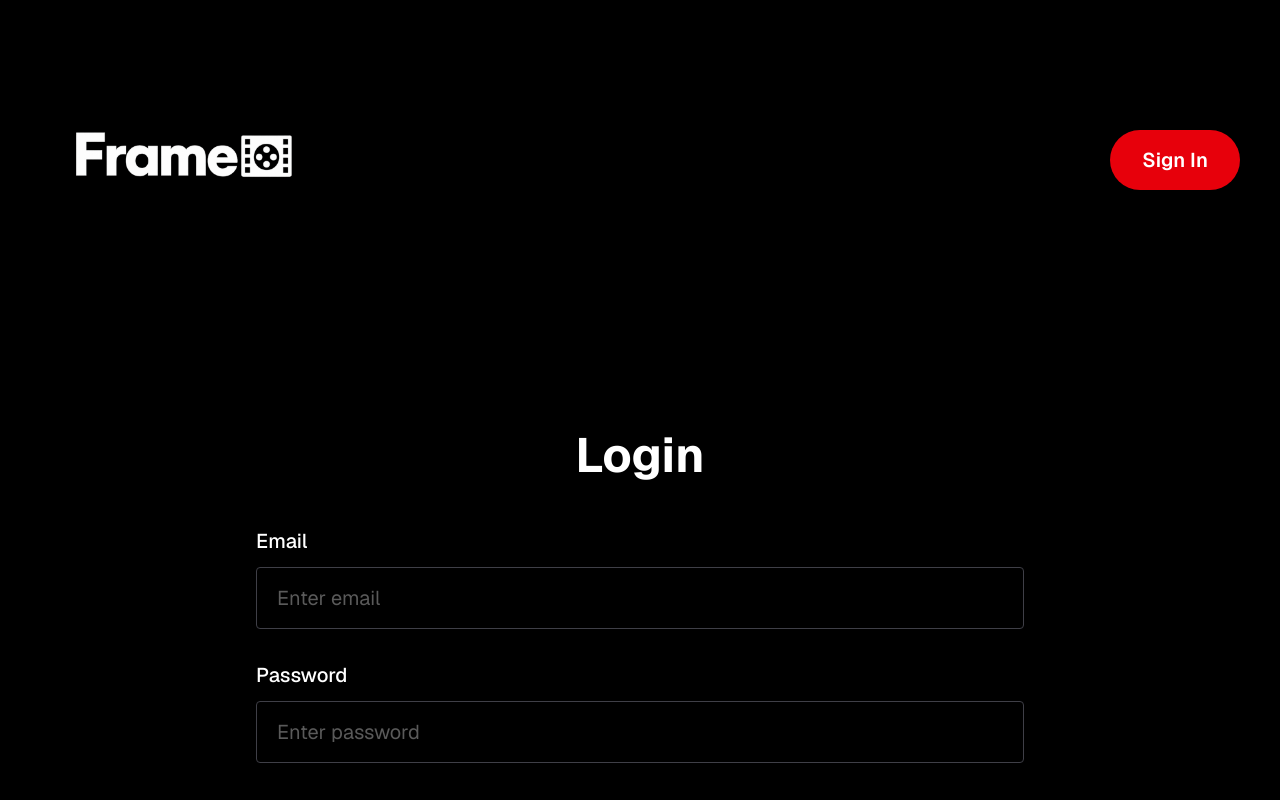
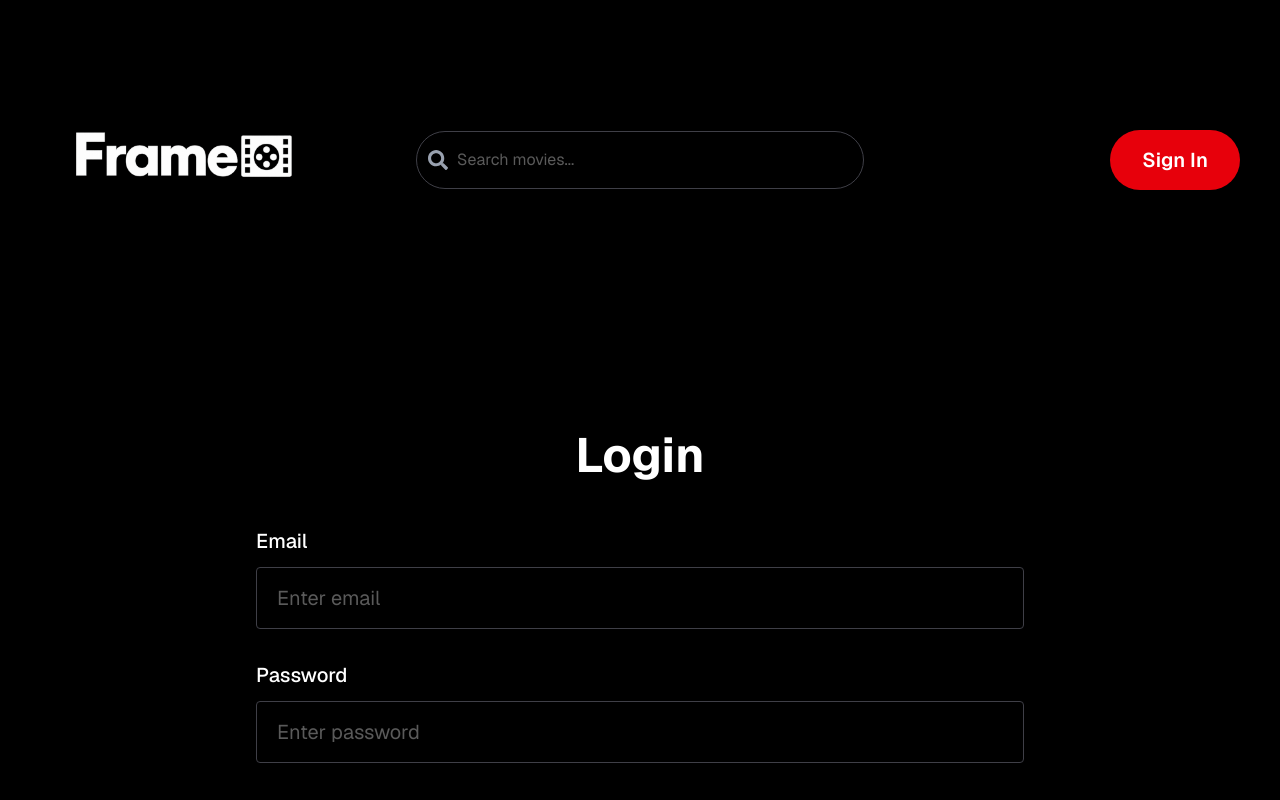
Before and after one commit to Ashawstrand/Frame, a Next.js app: page /login in a window 1280 px wide. Shown: the top 800 px of the page. Built offline with nearby package versions, Linux system fonts and the light colour scheme.

Commit message:
basic search functionality and route to movieDetail complete

```diff
--- /dev/null
+++ b/app/api/search/route.js
@@ -0,0 +1,29 @@
+import { NextResponse } from "next/server";
+
+export async function GET(req) {
+    const { searchParams } = new URL(req.url);
+    const query = searchParams.get("query");
+
+    if (!query) {
+        return NextResponse.json({ results: [] });
+    }
+
+    try {
+        const response = await fetch(
+            `https://api.themoviedb.org/3/search/movie?api_key=${process.env.TMDB_API_KEY}&query=${encodeURIComponent(query)}`
+        );
+
+        if (!response.ok) {
+            throw new Error("TMDB request failed");
+        }
+
+        const data = await response.json();
+        return NextResponse.json({ results: data.results });
+    }
+
+    catch (err) {
+        console.error(err);
+        return NextResponse.json({ results: [], error: "Search Failed" }, { status: 500});
+    }
+
+}
--- a/app/components/header.js
+++ b/app/components/header.js
@@ -1,11 +1,11 @@
 import Link from "next/link";
 import Image from "next/image";
-
+import Search from "./search";
 
 export default function Header() {
-
-    return(
-        <header className="w-full px-6 flex items-center justify-between bg-black">
+  return (
+    <header className="w-full px-6 flex items-center bg-black">
+      <div className="flex-1 flex justify-start">
         <Link href="/" className="flex items-center">
           <Image
             className="w-48 sm:w-64 md:w-72 lg:w-80 h-auto"
@@ -15,13 +15,18 @@ export default function Header() {
             height={300}
           />
         </Link>
+      </div>
+
+    <Search/>
+
+      <div className="flex-1 flex justify-end">
         <Link
           href="/login"
           className="flex items-center justify-center mr-4 px-8 py-4 text-xl font-semibold rounded-full bg-red-600 text-white hover:bg-red-700 transition-colors"
         >
           Sign In
         </Link>
-      </header>
-
-    );
+      </div>
+    </header>
+  );
 }
--- /dev/null
+++ b/app/components/search.js
@@ -0,0 +1,73 @@
+"use client";
+
+import { useState } from "react";
+import { FaSearch } from "react-icons/fa";
+import { useRouter } from "next/navigation";
+
+export default function Search() {
+  const [query, setQuery] = useState("");
+  const [results, setResults] = useState([]);
+  const [highlightedIndex, setHighlightedIndex] = useState(-1);
+  const router = useRouter();
+
+  const handleChange = async (e) => {
+    const value = e.target.value;
+    setQuery(value);
+
+     if (value.length > 2) {
+      const response = await fetch(
+        `/api/search?query=${encodeURIComponent(value)}`
+      );
+      const data = await response.json();
+      setResults(data.results || []);
+      setHighlightedIndex(-1);
+    } else {
+      setResults([]);
+      setHighlightedIndex(-1);
+    }
+  };
+
+
+    const handleKeyDown = (e) => {
+      if (e.key === "ArrowDown") {
+        setHighlightedIndex((prev) =>
+          prev < results.length - 1 ? prev + 1 : prev
+        );
+      } else if (e.key === "ArrowUp") {
+        setHighlightedIndex((prev) => (prev > 0 ? prev - 1 : prev));
+      } else if (e.key === "Enter" && highlightedIndex >= 0) {
+        router.push(`/movieDetails/${results[highlightedIndex].id}`);
+      }
+    };
+
+
+
+  return (
+    <div className="relative w-full max-w-md">
+      <FaSearch className="absolute left-3 top-1/2 transform -translate-y-1/2 text-gray-400 text-xl" />
+      <input
+        type="text"
+        value={query}
+        onChange={handleChange}
+        onKeyDown={handleKeyDown}
+        placeholder="Search movies..."
+        className="w-full rounded-full pl-10 pr-4 py-4 border border-zinc-700 bg-black text-white
+                 placeholder:opacity-70 focus:outline-none focus:ring-2 focus:ring-red-600 focus:bg-black"
+      />
+      {results.length > 0 && (
+        <ul className="absolute mt-2 w-full bg-black border border-zinc-700 rounded-lg shadow-lg max-h-60 overflow-y-auto z-50">
+          {results.map((movie, index) => (
+            <li
+              key={movie.id}
+              className="px-4 py-2 font-semibold hover:bg-red-600 cursor-pointer"
+              onMouseEnter={() => setHighlightedIndex(index)}
+              onClick={() => router.push(`/movieDetails/${movie.id}`)}
+            >
+              {movie.title}
+            </li>
+          ))}
+        </ul>
+      )}
+    </div>
+  );
+}
--- a/app/movieDetails/[id]/page.js
+++ b/app/movieDetails/[id]/page.js
@@ -73,25 +73,25 @@ export default function MovieDetails() {
           </p>
           <ul className="space-y-2 text-gray-400">
             <li>
-              <span className="font-semibold text-white">Release Date:</span>{" "}
+              <span className="font-semibold text-red-600">Release Date:</span>{" "}
               {movie.release_date}
             </li>
             <li>
-              <span className="font-semibold text-white">Rating:</span>{" "}
+              <span className="font-semibold text-red-600">Rating:</span>{" "}
               {movie.vote_average && movie.vote_average > 0
                 ? movie.vote_average.toFixed(2) + " / 10"
                 : "Not yet rated"}
             </li>
             <li>
-              <span className="font-semibold text-white">Runtime:</span>{" "}
+              <span className="font-semibold text-red-600">Runtime:</span>{" "}
               {movie.runtime} mins
             </li>
             <li>
-              <span className="font-semibold text-white">Genres:</span>{" "}
+              <span className="font-semibold text-red-600">Genres:</span>{" "}
               {movie.genres?.map((g) => g.name).join(", ")}
             </li>
             <li>
-              <span className="font-semibold text-white">Cast: </span>{" "}
+              <span className="font-semibold text-red-600">Cast: </span>{" "}
               {cast.slice(0, 10).map((actor) => actor.name).join(", ")}
             </li>
           </ul>
--- a/app/page.js
+++ b/app/page.js
@@ -37,7 +37,7 @@ export default function Home() {
           All your favorite movies, right here.
         </h2>
 
-        <MovieList movies={trendingMovies.slice(0, 12)} />
+        <MovieList movies={trendingMovies.slice(0, 16)} />
       </main>
 
       <footer
--- a/package.json
+++ b/package.json
@@ -12,7 +12,8 @@
     "firebase": "^12.6.0",
     "next": "^16.0.10",
     "react": "19.2.1",
-    "react-dom": "19.2.1"
+    "react-dom": "19.2.1",
+    "react-icons": "^5.5.0"
   },
   "devDependencies": {
     "@tailwindcss/postcss": "^4",
```
Also changed, not shown: 1 other file (tests, documents, lock files or other folders).
